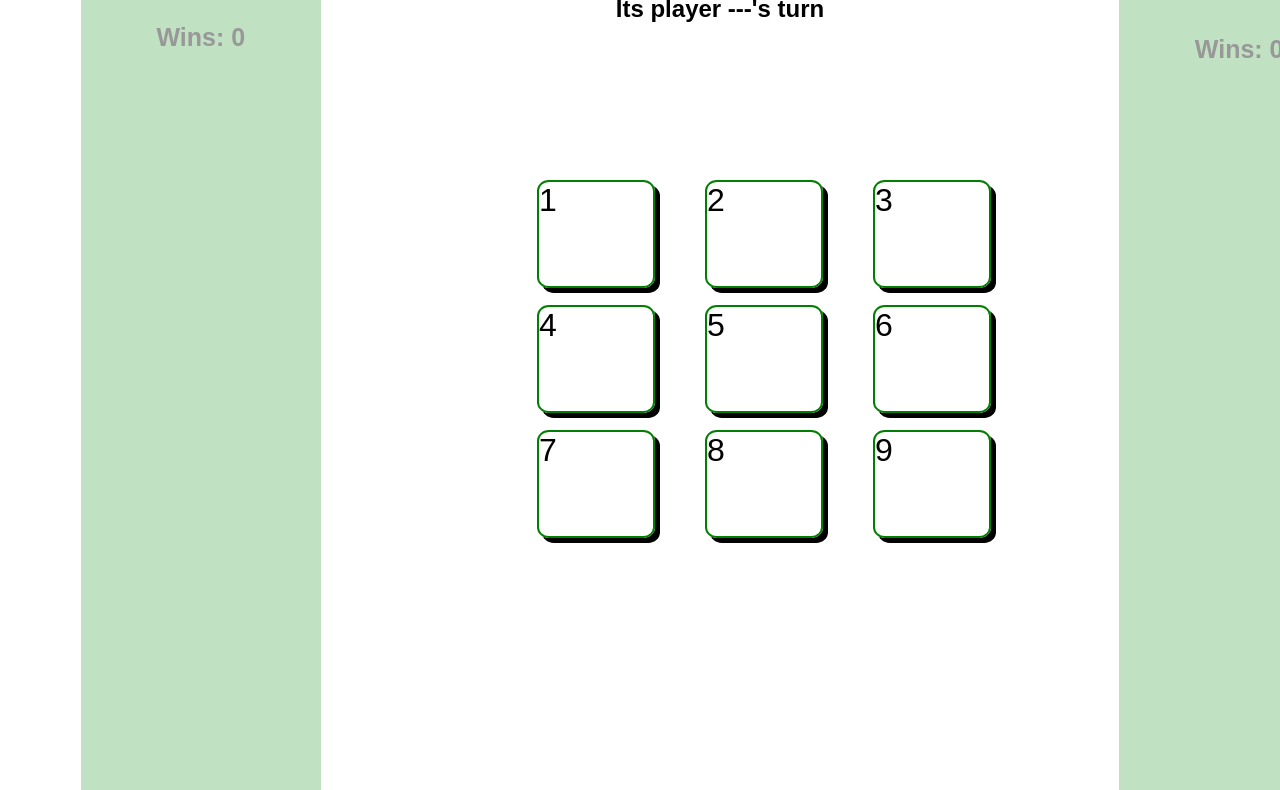
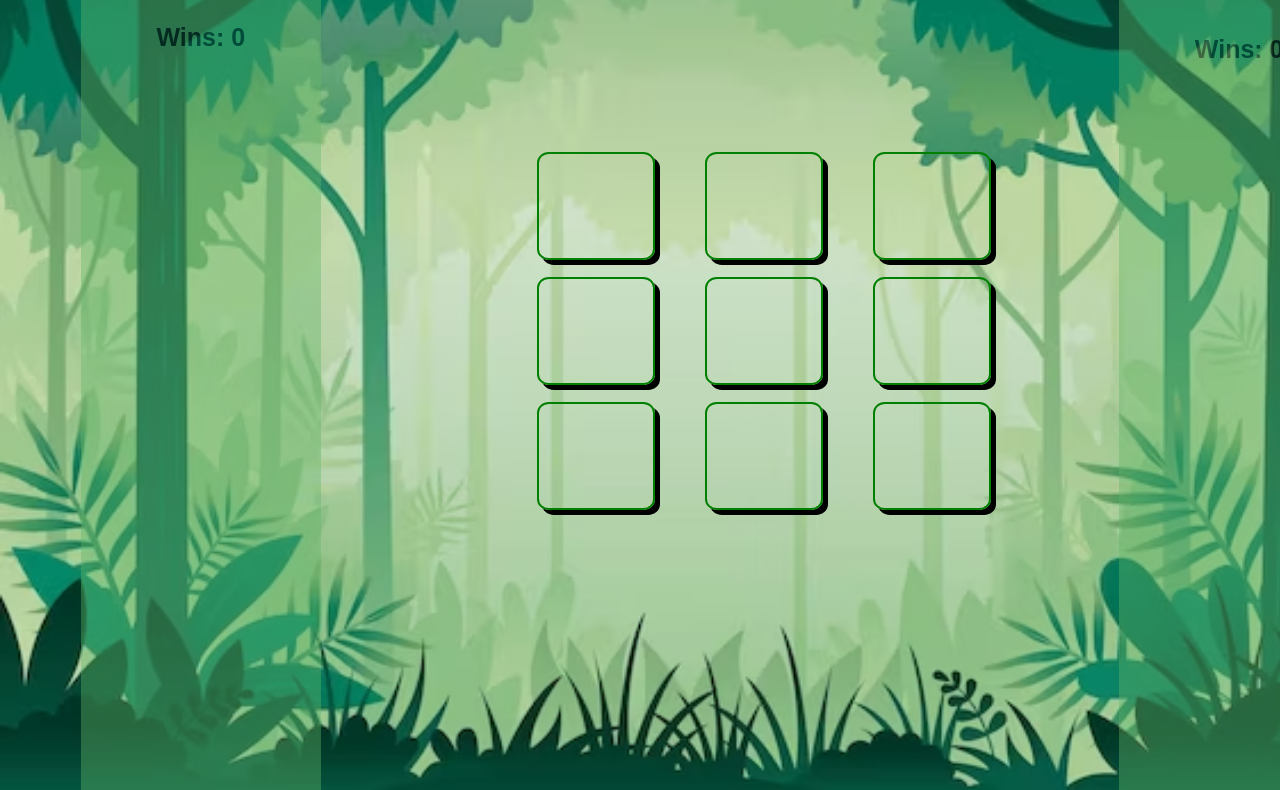
Before and after one commit to Jnguyen615/Tic-Tac-Toe, a plain HTML site: page index.html in a window 1280 px wide. Shown: the part 135-925 px from the top of the page. Drawn offline with Linux system fonts and the light colour scheme; a web font is replaced by a local one.

Commit message:
Refactor: took out hard coded emoji's out of html

```diff
--- a/index.html
+++ b/index.html
@@ -14,44 +14,17 @@
       </article>
       <article>
         <h2>Tic-Tac-Toe</h2>
-        <h3> Its player ---'s turn</h3>
+        <h3 id="whose-turn"></h3>
         <div class="grid-container" id=""gameBoard>
-          <div class="box-1 boxes">1
-            <p class="hibiscus-2 hidden">&#127802</p>
-            <p class="mushroom-2 hidden">&#127812</p>
-          </div>
-          <div class="box-2 boxes">2
-            <p class="hibiscus-2 hidden">&#127802</p>
-            <p class="mushroom-2 hidden">&#127812</p>
-          </div>
-          <div class="box-3 boxes">3
-            <p class="hibiscus-2 hidden">&#127802</p>
-            <p class="mushroom-2 hidden">&#127812</p>
-          </div>
-          <div class="box-4 boxes">4
-            <p class="hibiscus-2 hidden">&#127802</p>
-            <p class="mushroom-2 hidden">&#127812</p>
-          </div>
-          <div class="box-5 boxes">5
-            <p class="hibiscus-2 hidden">&#127802</p>
-            <p class="mushroom-2 hidden">&#127812</p>
-          </div>
-          <div class="box-6 boxes">6
-            <p class="hibiscus-2 hidden">&#127802</p>
-            <p class="mushroom-2 hidden">&#127812</p>
-          </div>
-          <div class="box-7 boxes">7
-            <p class="hibiscus-2 hidden">&#127802</p>
-            <p class="mushroom-2 hidden">&#127812</p>
-          </div>
-          <div class="box-8 boxes">8
-            <p class="hibiscus-2 hidden">&#127802</p>
-            <p class="mushroom-2 hidden">&#127812</p>
-          </div>
-          <div class="box-9 boxes">9
-            <p class="hibiscus-2 hidden">&#127802</p>
-            <p class="mushroom-2 hidden">&#127812</p>
-          </div>
+          <div class="box-1 boxes"></div>
+          <div class="box-2 boxes"></div>
+          <div class="box-3 boxes"></div>
+          <div class="box-4 boxes"></div>
+          <div class="box-5 boxes"></div>
+          <div class="box-6 boxes"></div>
+          <div class="box-7 boxes"></div>
+          <div class="box-8 boxes"></div>
+          <div class="box-9 boxes"></div>
         </div>
       </article>
       <article class="player2">
```
Also changed, not shown: assets/Forest-transparent.jpeg (added), assets/blue-flower-transparent.jpeg (added), assets/jungle-forest.avif (added), assets/mushroom.png (added).
